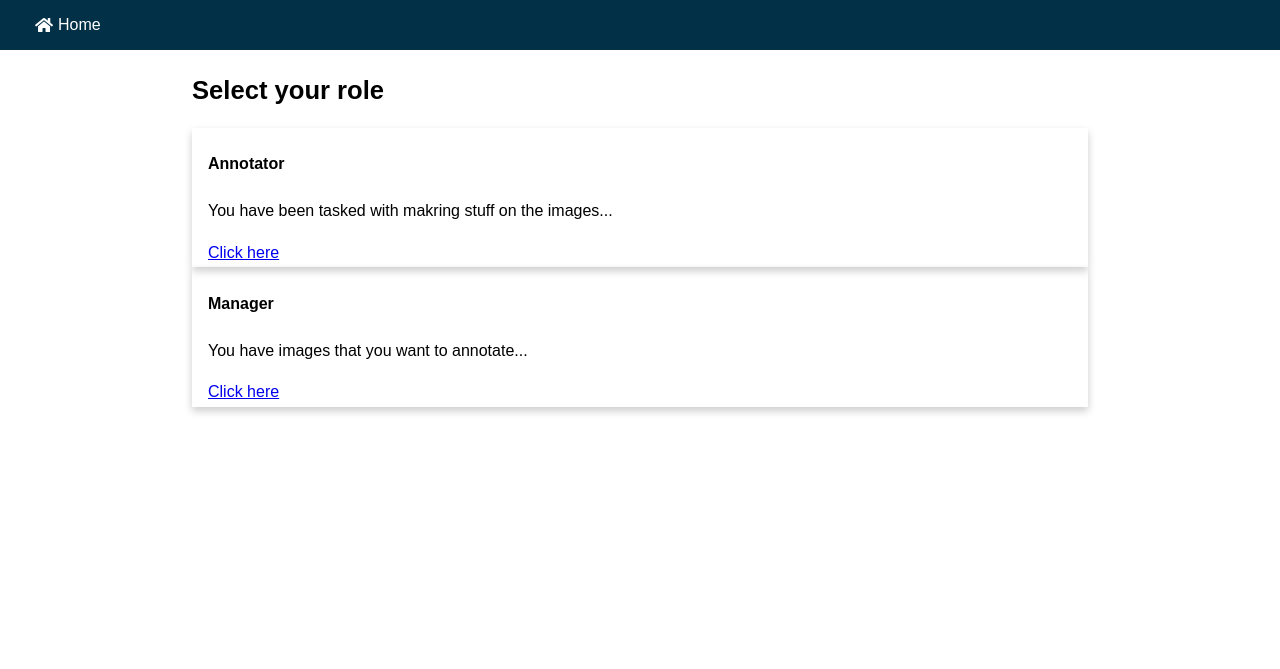
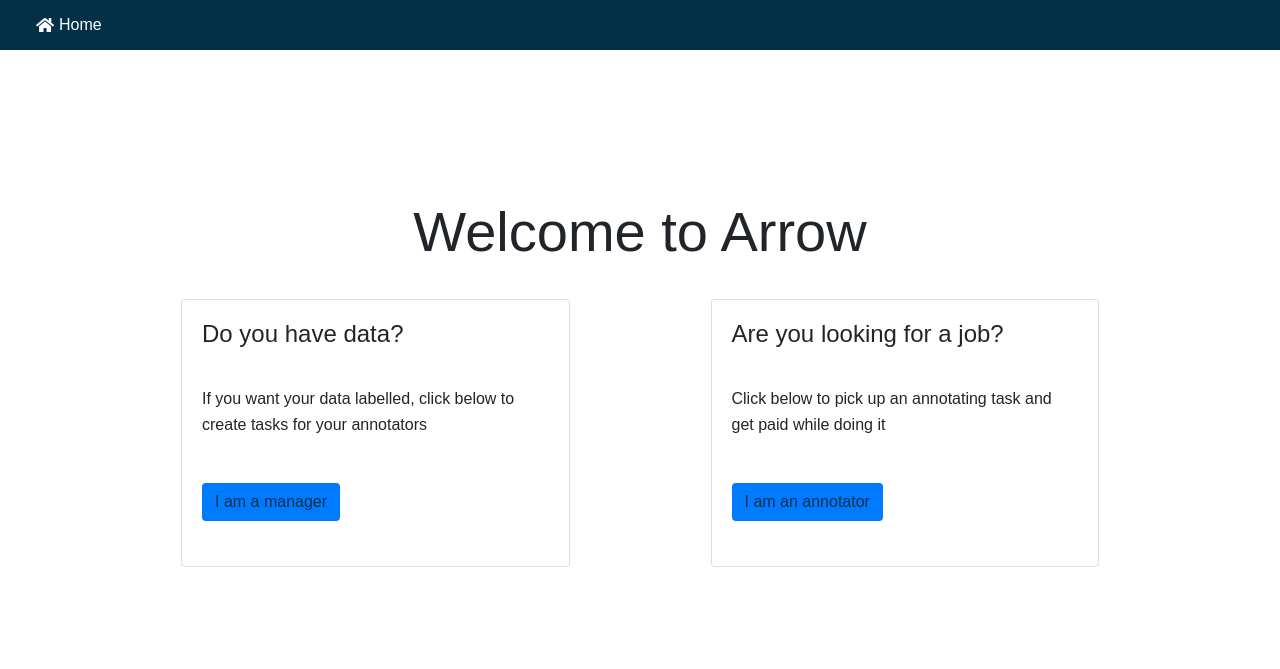
Before and after one commit to HCI-Annotators/HCI-Annotators.github.io, a Flask app: page / in a window 1280 px wide. Shown: the top 669 px of the page. Run offline with Flask 2, Linux system fonts and the light colour scheme; some libraries are stand-ins or nearby versions.

Commit message:
updated splash page

```diff
--- a/static/css/style.css
+++ b/static/css/style.css
@@ -148,9 +148,38 @@ h2 {
 /* This is card specification */
 .card {
   /* Add shadows to create the "card" effect */
+  /* border-radius: 8pt;
   box-shadow: 0 4px 8px 0 rgba(0,0,0,0.2);
-  transition: 0.3s;
+  transition: 0.3s; */
+  height: 110%;
+  width: 70%;
 }
+
+.card-left {
+    /* Add shadows to create the "card" effect */
+    /* border-radius: 8pt;
+    box-shadow: 0 4px 8px 0 rgba(0,0,0,0.2);
+    transition: 0.3s; */
+    float: right;
+    margin-right: 10%;
+}
+
+  .card-right {
+    /* Add shadows to create the "card" effect */
+    /* border-radius: 8pt;
+    box-shadow: 0 4px 8px 0 rgba(0,0,0,0.2);
+    transition: 0.3s; */
+    float: left;
+    margin-left: 10%;
+  }
+
+.card-body {
+    /* Add shadows to create the "card" effect */
+    /* border-radius: 8pt;
+    box-shadow: 0 4px 8px 0 rgba(0,0,0,0.2);
+    transition: 0.3s; */
+    height: 120%;
+  }
 
 /* On mouse-over, add a deeper shadow */
 .card:hover {
@@ -159,5 +188,5 @@ h2 {
 
 /* Add some padding inside the card container */
 .container {
-  padding: 2px 16px;
+  padding: 10% 0%;
 }
--- a/templates/home.html
+++ b/templates/home.html
@@ -1,6 +1,7 @@
 <html>
     <head>
         <title>Home</title>
+        <link rel="stylesheet" href="https://maxcdn.bootstrapcdn.com/bootstrap/4.0.0/css/bootstrap.min.css" integrity="sha384-Gn5384xqQ1aoWXA+058RXPxPg6fy4IWvTNh0E263XmFcJlSAwiGgFAW/dAiS6JXm" crossorigin="anonymous">
         <link rel="stylesheet" href="https://cdnjs.cloudflare.com/ajax/libs/font-awesome/5.11.2/css/all.min.css">
         <link rel="stylesheet" href="/static/css/style.css">
     </head>
@@ -8,10 +9,10 @@
         <nav>
             <a class="nav-link" href="/"><i class="fas fa-home"></i> Home</a>
         </nav>
-        <main>
-            <h1>Select your role</h1>
+        <main class="container">
+            <!-- <h1>Select your role</h1>
 
-            <div class="card">
+            <div class="card col-md-6">
               <div class="container">
                 <h4><b>Annotator</b></h4>
                 <p>You have been tasked with makring stuff on the images...</p>
@@ -19,14 +20,37 @@
               </div>
             </div>
 
-            <div class="card">
+            <div class="card col-md-6">
               <div class="container">
                 <h4><b>Manager</b></h4>
                 <p>You have images that you want to annotate...</p>
                 <a href="/manager-login/">Click here</a>
               </div>
+            </div> -->
+            <h1 class="display-4" style="text-align: center">Welcome to Arrow</h1>
+            <br>
+            <div class="row">
+              <div class="col-sm-6">
+                <div class="card card-left">
+                  <div class="card-body">
+                    <h4 class="card-title">Do you have data?</h4>
+                    <br>
+                    <p class="card-text">If you want your data labelled, click below to create tasks for your annotators</p>
+                    <a href="/manager-login/" class="btn btn-primary" style="margin: 30px 0px 0px 0px">I am a manager</a>
+                  </div>
+                </div>
+              </div>
+              <div class="col-sm-6">
+                <div class="card card-right">
+                  <div class="card-body">
+                    <h4 class="card-title">Are you looking for a job?</h4>
+                    <br>
+                    <p class="card-text">Click below to pick up an annotating task and get paid while doing it</p>
+                    <a href="/annotator-login/" class="btn btn-primary" style="margin: 30px 0px 0px 0px">I am an annotator</a>
+                  </div>
+                </div>
+              </div>
             </div>
-
         </main>
     </body>
 </html>
```
